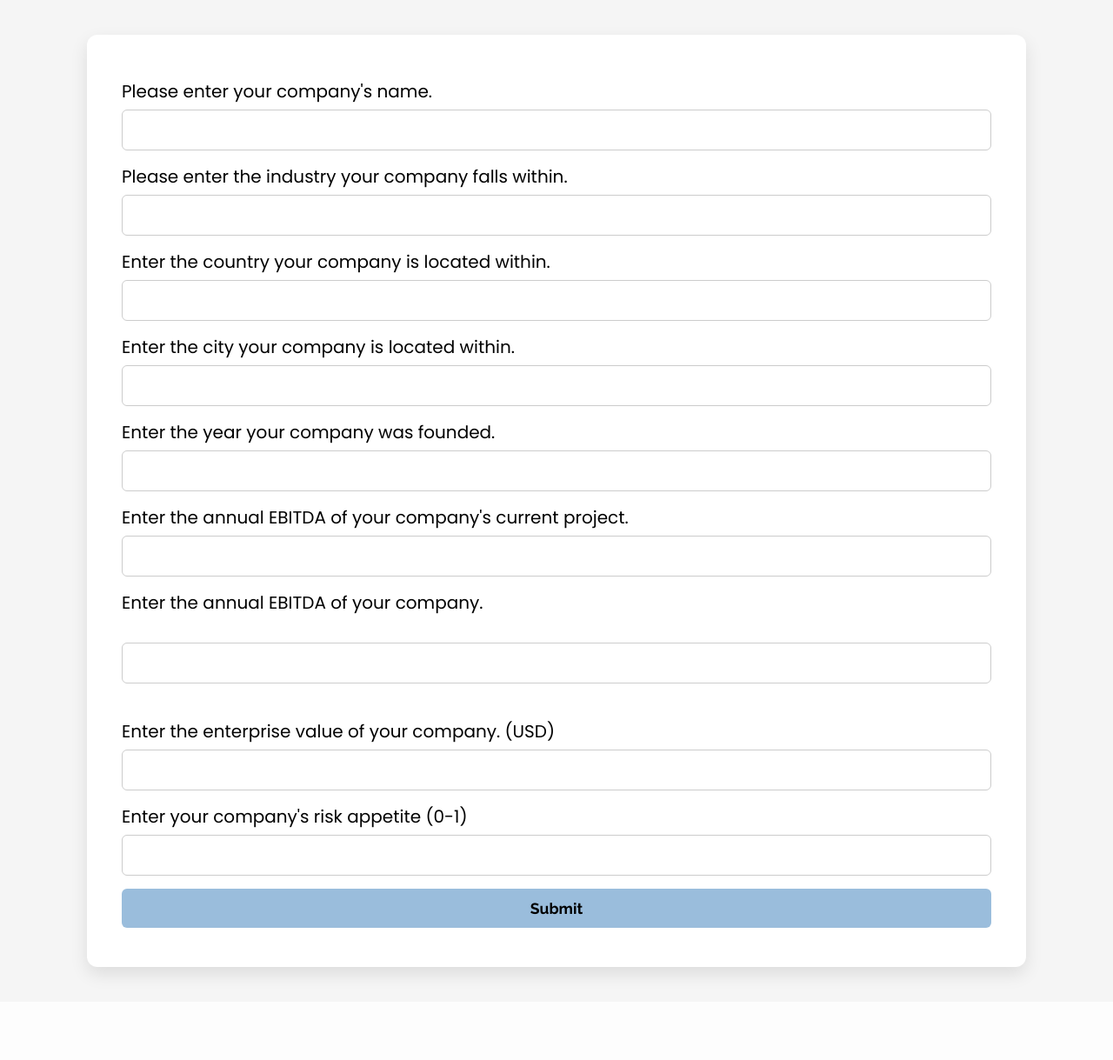
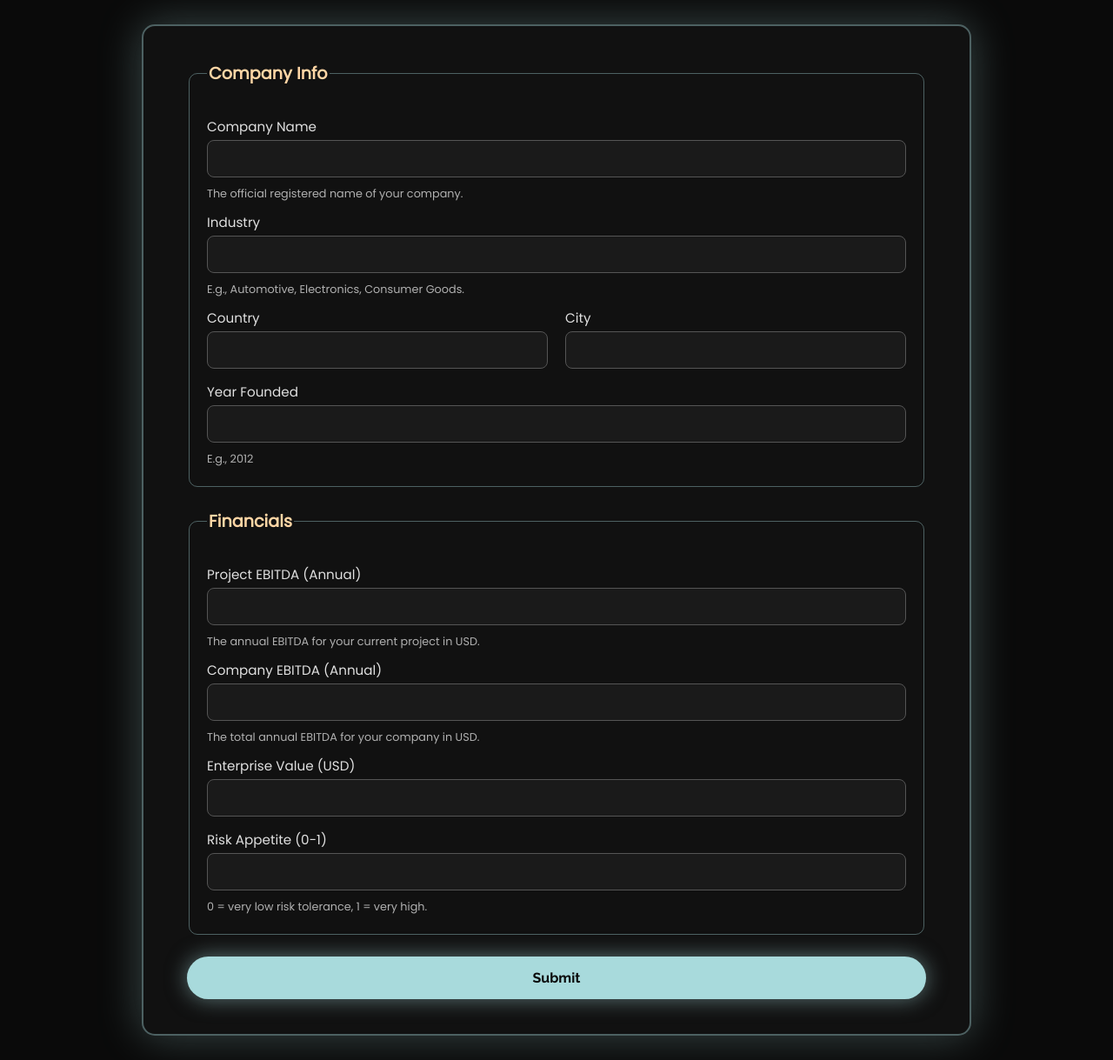
Before and after one commit to iLmailliW/MASA, a Django app: page /user/ in a window 1280 px wide. Shown: the whole page at 87% size. Before the commit the page ends 1129 px from the top, so only its background shows below. Run offline with Django 5.2, Linux system fonts and the light colour scheme.

Commit message:
Refined UI
Refined UI for both home and users' index.html with embed CSS

```diff
--- a/user/templates/user/index.html
+++ b/user/templates/user/index.html
@@ -2,118 +2,173 @@
 <html lang="en">
 <head>
 <meta charset="UTF-8">
-    <title>MASA</title>
+<title>MASA User Form</title>
 <link href="https://fonts.googleapis.com/css2?family=Poppins&family=Raleway:wght@700&display=swap" rel="stylesheet">
 <style>
 body {
     font-family: 'Poppins', sans-serif;
-            background-color: #f5f5f5;
+    background: #0a0a0a;
     display: flex;
     justify-content: center;
-            align-items: center;
-            min-height: 100vh;
-            margin: 40px;
+    padding: 20px;
+    color: #e0e0e0;
+}
 
-        }
 form {
-            background: #fff;
-            padding: 30px 40px;
-            border-radius: 12px;
-            box-shadow: 0 8px 20px rgba(0,0,0,0.1);
-            max-width: 1000px;
-            width: 90%;
-            margin: 0 auto;
+    background: #111;
+    padding: 40px 50px;
+    border-radius: 15px;
+    box-shadow: 0 0 50px rgba(168,218,220,0.3);
+    width: 95%;
+    max-width: 850px;
     display: flex;
     flex-direction: column;
-            align-items: left;
-        }
-        legend h1 {
-            font-family: 'Raleway', sans-serif;
-            color: #4A90E2;
-            text-align: left;
-            margin-bottom: 20px;
-            font-size: 1.8em;
-        }
-        label {
-            display: block;
-            margin-bottom: 6px;
-            font-weight: 500;
-            text-align: left;
-        }
-          p {
-        text-align: left;
+    border: 2px solid rgba(168,218,220,0.4);
 }
 
-        input[type="text"],
-        input[type="number"],
-        input[type="submit"] {
+h2 {
+    color: #a8dadc;
+    margin-bottom: 20px;
+    font-size: 1.6em;
+    border-bottom: 1px solid rgba(168,218,220,0.4);
+    padding-bottom: 5px;
+}
+
+fieldset {
+    border: 1px solid rgba(168,218,220,0.4);
+    border-radius: 10px;
+    margin-bottom: 25px;
+    padding: 25px 20px 20px 20px;
+    position: relative;
+}
+
+legend {
+    font-weight: 600;
+    color: #ffd6a5;
+    font-size: 1.2em;
+}
+
+label {
+    margin-top: 10px;
+    margin-bottom: 4px;
+    font-size: 0.95em;
+    font-weight: 500;
+    display: block;
+}
+
+input[type="text"], input[type="number"] {
     width: 100%;
     padding: 12px;
-            margin-bottom: 15px;
-            border-radius: 6px;
-            font-size: 1.1em;
-            border: 1px solid #ccc;
+    margin-bottom: 5px;
+    border-radius: 8px;
+    border: 1px solid #555;
+    background: #1a1a1a;
+    color: #e0e0e0;
+    font-size: 0.95em;
     box-sizing: border-box;
+    transition: all 0.3s;
 }
-        input[type="text"]:focus,
-        input[type="number"]:focus {
+
+input[type="text"]:focus, input[type="number"]:focus {
     outline: none;
-            border-color: #4A90E2;
-            box-shadow: 0 0 5px rgba(74,144,226,0.5);
+    border-color: #a8dadc;
+    box-shadow: 0 0 12px rgba(168,218,220,0.7);
 }
+
 input[type="submit"] {
-            background-color: #9ABDDC;
+    background-color: #a8dadc;
+    color: #0a0a0a;
     font-family: 'Raleway', sans-serif;
-            color: black;
+    font-size: 1em;
+    padding: 15px;
+    border-radius: 40px;
     border: none;
     cursor: pointer;
-            transition: background 0.3s ease;
+    font-weight: 600;
+    box-shadow: 0 0 25px rgba(168,218,220,0.5);
+    transition: all 0.3s;
 }
+
 input[type="submit"]:hover {
-            background-color: #357ABD;
-            color: white;
+    background-color: #ffb703;
+    color: #0a0a0a;
+    box-shadow: 0 0 30px rgba(255,183,3,0.7);
+    transform: translateY(-2px);
 }
-        p {
-            color: red;
-            font-weight: 600;
-            margin-bottom: 15px;
+
+.help-text {
+    font-size: 0.8em;
+    color: #b0b0b0;
+    margin-bottom: 10px;
+}
+
+section {
+    margin-bottom: 25px;
+}
+
+/* Flex for two-column fields */
+.row {
+    display: flex;
+    flex-wrap: wrap;
+    gap: 20px;
+}
+.row .col {
+    flex: 1 1 45%;
+    min-width: 200px;
 }
 </style>
 </head>
-{% load static %}
-<link rel="stylesheet" href="{% static 'user/style.css' %}">
 <body>
 <form action="{% url 'user:index' %}" method="post">
     {% csrf_token %}
-        <legend><h1>{{ question.question_text }}</h1></legend>
-        {% if error_message %}<p>{{ error_message }}</p>{% endif %}
 
-        <label>Please enter your company's name.</label>
+    <!-- Company Info -->
+    <fieldset>
+        <legend>Company Info</legend>
+
+        <label>Company Name</label>
         <input type="text" name="name" value="{{data.name}}" required>
+        <span class="help-text">The official registered name of your company.</span>
 
-        <label>Please enter the industry your company falls within.</label>
+        <label>Industry</label>
         <input type="text" name="industry" value="{{data.industry}}" required>
+        <span class="help-text">E.g., Automotive, Electronics, Consumer Goods.</span>
 
-        <label>Enter the country your company is located within.</label>
+        <div class="row">
+            <div class="col">
+                <label>Country</label>
                 <input type="text" name="country" value="{{data.country}}" required>
+            </div>
+            <div class="col">
+                <label>City</label>
+                <input type="text" name="city" value="{{data.city}}" required>
+            </div>
+        </div>
 
-        <label>Enter the city your company is located within.</label>
-        <input type="text" name="city" value="{{data.city}}" required>
+        <label>Year Founded</label>
+        <input type="number" name="year" value="{{data.year}}" required>
+        <span class="help-text">E.g., 2012</span>
+    </fieldset>
 
-        <label>Enter the year your company was founded.</label>
-        <input type="number" name="year" value="{{data.year}}" required>
+    <!-- Financial Info -->
+    <fieldset>
+        <legend>Financials</legend>
 
-        <label>Enter the annual EBITDA of your company's current project.</label>
+        <label>Project EBITDA (Annual)</label>
         <input type="number" name="proj_EBITDA" step="0.01" value="{{data.proj_EBITDA}}" required>
+        <span class="help-text">The annual EBITDA for your current project in USD.</span>
 
-    <label>Enter the annual EBITDA of your company.</label><br>
-    <input type="number" name="company_EBITDA" step="0.01" min="0.01" value="{{data.company_EBITDA}}" required><br>
+        <label>Company EBITDA (Annual)</label>
+        <input type="number" name="company_EBITDA" step="0.01" min="0.01" value="{{data.company_EBITDA}}" required>
+        <span class="help-text">The total annual EBITDA for your company in USD.</span>
 
-        <label>Enter the enterprise value of your company. (USD)</label>
+        <label>Enterprise Value (USD)</label>
         <input type="number" name="value" step="0.01" value="{{data.value}}" required>
 
-        <label>Enter your company's risk appetite (0-1)</label>
+        <label>Risk Appetite (0-1)</label>
         <input type="number" min="0" max="1" name="risk" step="0.01" value="{{data.risk}}" required>
+        <span class="help-text">0 = very low risk tolerance, 1 = very high.</span>
+    </fieldset>
 
     <input type="submit" value="Submit">
 </form>
--- a/user/views.py
+++ b/user/views.py
@@ -3,7 +3,6 @@ from django.urls import reverse
 from django.http import HttpResponseRedirect, HttpResponse
 from .models import Company
 import datetime
-from .risk_score_assessment import risk_score_assessment
 
 
 def index(request):
```
Also changed, not shown: home/templates/home/index.html (+164 -36 lines). Lines whose indentation alone changed are shown as unchanged.
